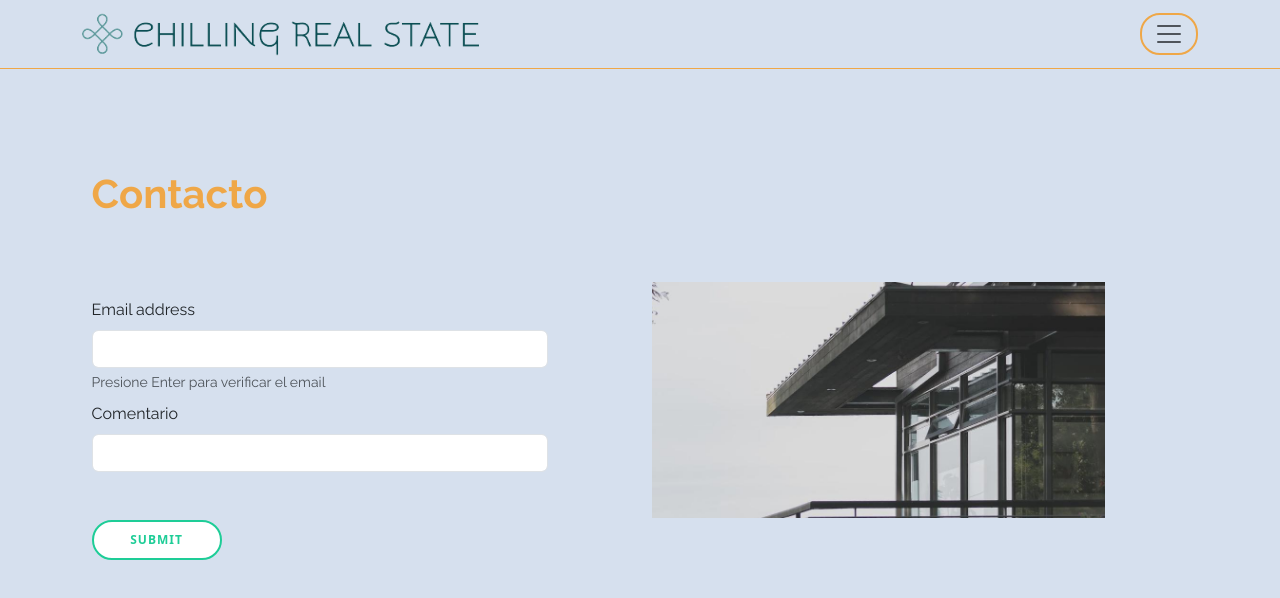
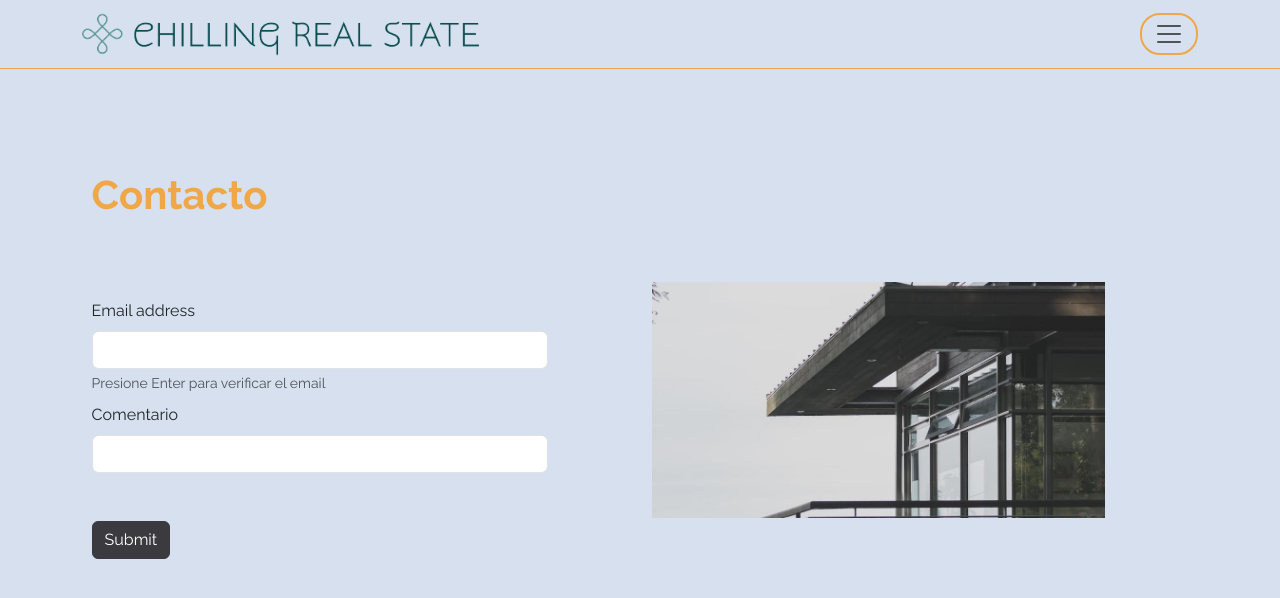
Before and after one commit to Q-ko/Api-pin-front, a React (Create React App) app: page /contacto in a window 1280 px wide. Shown: the top 598 px of the page. Built offline with nearby package versions, Linux system fonts and the light colour scheme.

Commit message:
Revert "icono"
This reverts commit eabcd42d3862c8a0a996bd496e65c603affda632.

```diff
--- a/package.json
+++ b/package.json
@@ -4,8 +4,6 @@
   "private": false,
   "homepage": "./",
   "dependencies": {
-    "@fortawesome/fontawesome-free": "^6.4.0",
-    "@fortawesome/react-fontawesome": "^0.2.0",
     "@testing-library/jest-dom": "^5.16.5",
     "@testing-library/react": "^13.4.0",
     "@testing-library/user-event": "^13.5.0",
--- a/public/index.html
+++ b/public/index.html
@@ -2,7 +2,7 @@
 <html lang="en">
   <head>
     <meta charset="utf-8" />
-    <link rel="icon" href="favicon.ico" />
+    <link rel="icon" href="/public/favicon.ico" />
     <meta name="viewport" content="width=device-width, initial-scale=1" />
     <meta name="theme-color" content="#000000" />
     <meta
--- a/src/App.js
+++ b/src/App.js
@@ -1,7 +1,6 @@
 import "./App.scss";
 import { Outlet } from "react-router-dom";
 import Nav from "./components/sections/header/components/nav";
-import "@fortawesome/fontawesome-free/css/all.min.css";
 
 function App() {
   return (
--- a/src/App.scss
+++ b/src/App.scss
@@ -4,8 +4,6 @@ $light: #aaaabc;
 $success: #433924;
 $info: #efa747;
 $warning: #1d595e;
-$green: #1ECD97;
-$gray: #bbbbbb;
 
 $font-size-base: 1rem; // Assumes the browser default, typically `16px`
 $font-size-sm: $font-size-base * 0.875;
@@ -297,73 +295,6 @@ main {
       width: 50%;
       height: 100%;
     }
-
-
-
-.button-form {
-  outline:none;
-  height: 40px;
-  text-align: center;
-  width: 130px;
-  border-radius:40px;
-  background: #fff;
-  border: 2px solid $green;
-  color:$green;
-  letter-spacing:1px;
-  text-shadow:0;
-
-  font-size: 12px;
-  font-weight: bold;
-
-
-  cursor: pointer;
-  transition: all 0.25s ease;
-  &:hover {
-    color:white;
-    background: $green;
-  }
-  &:active {
-    //letter-spacing: 2px;
-    letter-spacing: 2px ;
-  }
-  &:after {
-    content:"SUBMIT";
-  }
-}
-.onclic {
-  width: 40px;
-  border-color:$gray;
-  border-width:3px;
-  border-left-color:$green;
-  font-size:0;
-  animation: rotating 2s 0.25s linear infinite;
-  &:after {
-    content:"";
-  }
-  &:hover {
-    color:$green;
-    background: white;
-  }
-}
-.validate {
-  font-size:13px;
-  color: white;
-  background: $green;
-  &:after {
-    font-family:'FontAwesome';
-    content:"\f00c";
-  }
-}
-
-@keyframes rotating {
-  from {
-    transform: rotate(0deg);
-  }
-  to {
-    transform: rotate(360deg);
-  }
-}
-
   }
 }
 @import "../node_modules/bootstrap/scss/bootstrap";
--- a/src/components/sections/main/components/RegisterForm.js
+++ b/src/components/sections/main/components/RegisterForm.js
@@ -1,5 +1,3 @@
-import { FontAwesomeIcon } from "@fortawesome/react-fontawesome";
-
 function RegisterForm(promps) {
   return (
     <div className="row">
@@ -76,13 +74,9 @@ function RegisterForm(promps) {
             />
           </div>
 
-          <button
-            type="submit"
-            className={`button-form ${promps.buttonState} ${
-              promps.isClicked ? "onclic" : ""
-            }`}
-            onClick={promps.handleClick}
-          ></button>
+          <button type="submit" className="btn btn-primary font-fam">
+            Submit
+          </button>
         </form>
       </div>
     </div>
--- a/src/components/sections/main/pages/Contacto.js
+++ b/src/components/sections/main/pages/Contacto.js
@@ -15,13 +15,6 @@ function Form(params) {
   const [success, setSuccess] = useState(false);
   const [error, setError] = useState(false);
   const [showDiv, setShowDiv] = useState(false);
-  const [buttonState, setButtonState] = useState("");
-  const [isClicked, setIsClicked] = useState(false);
-
-  const handleClick = (event) => {
-    setIsClicked(true);
-    setButtonState("onclic");
-  };
 
   const handleChange = (event) => {
     setSuccess(false);
@@ -83,17 +76,9 @@ function Form(params) {
         setSuccess(true);
         setExistMail(false);
         setShowDiv(false);
-        //  Aca setiamos el boton de Submit para validar el estado cdo es valido el request
-        setButtonState("validate");
-        // aca al boton lo volvemos a poner en default por decirlo cdo tarda mucho la validacion
-        setTimeout(() => {
-          setButtonState("");
-        }, 2000);
       })
       .catch((error) => {
         setError(true);
-        // Y aca al boton lo ponemos en default si falla la validacion
-        setButtonState("");
       });
   };
 
@@ -113,8 +98,6 @@ function Form(params) {
                 handleBlur={handleBlur}
                 existMail={existMail}
                 showDiv={showDiv}
-                buttonState={buttonState}
-                handleClick={handleClick}
               />
 
               {success && (
```
Also changed, not shown: 1 other file (tests, documents, lock files or other folders).
